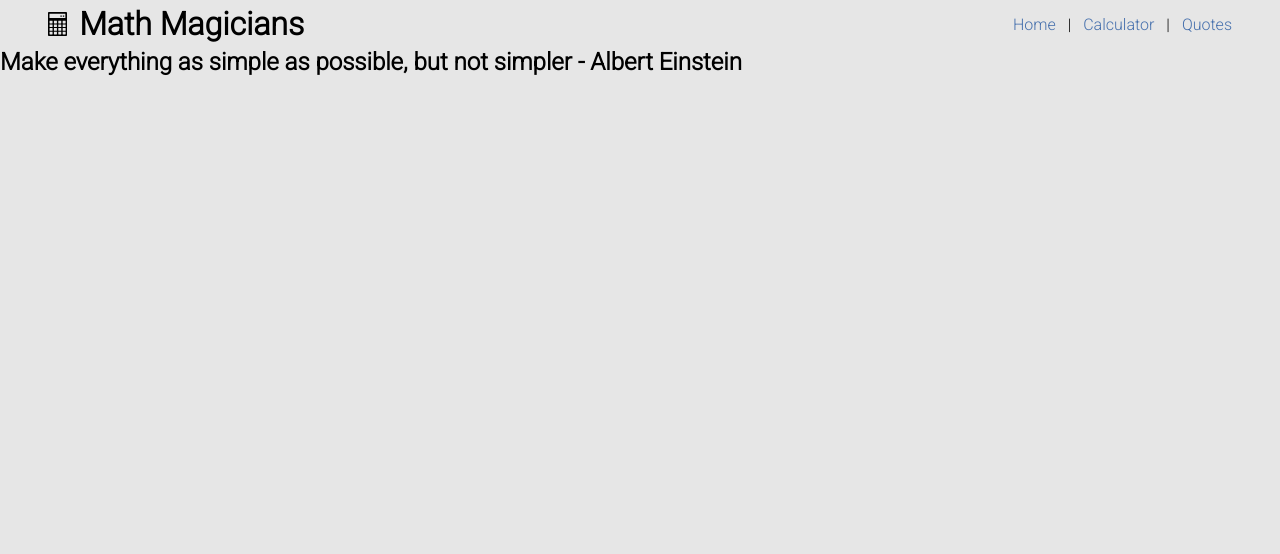
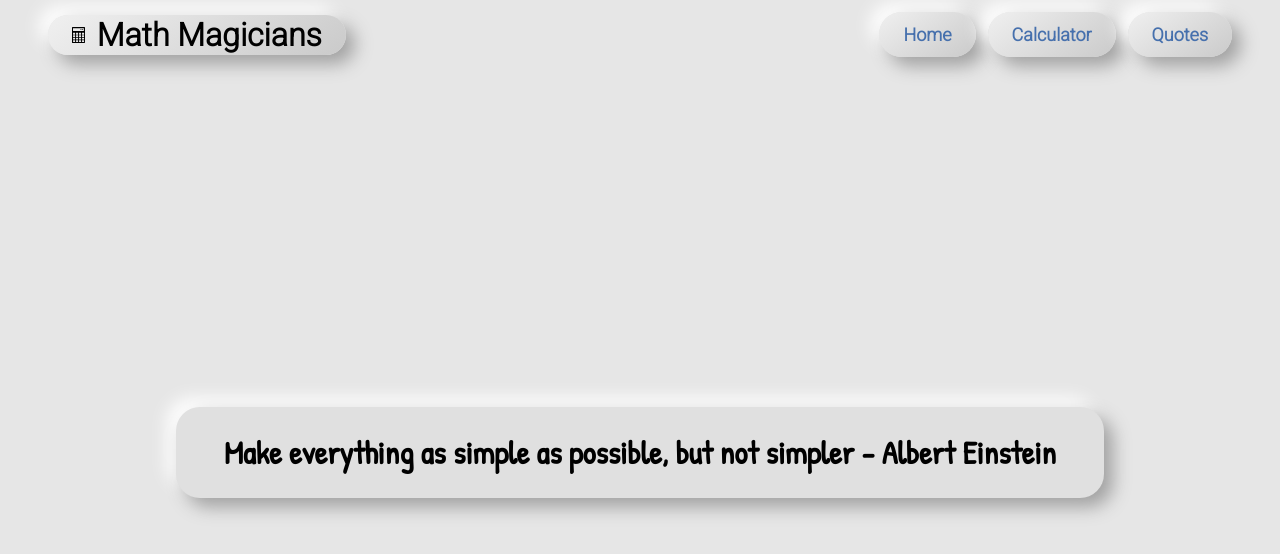
Before and after one commit to Sboursen/math-magicians, a React (Create React App) app: page /quotes in a window 1280 px wide. Shown: the top 554 px of the page. Built offline with nearby package versions, Linux system fonts and the light colour scheme.

Commit message:
Style the Quotes page

```diff
--- a/src/App.js
+++ b/src/App.js
@@ -20,9 +20,7 @@ export default function App() {
         </h1>
         <nav className="App-navigation">
           <Link to="/">Home</Link>
-          |
           <Link to="/calculator">Calculator</Link>
-          |
           <Link to="/quotes">Quotes</Link>
         </nav>
       </header>
--- a/src/App.scss
+++ b/src/App.scss
@@ -49,16 +49,22 @@ a:active {
 
 /* ===== Style resets ===== */
 .App {
-  height: 100vh;
+  min-height: 100vh;
   width: 100%;
+  display: flex;
+  flex-direction: column;
+  justify-content: stretch;
+  gap: 12px;
 }
 
 .App-header {
-  height: 48px;
+  height: 64px;
   width: 100%;
   padding: 12px 48px;
   display: flex;
   flex-direction: row;
+  flex-wrap: wrap;
+  gap: 24px;
   justify-content: space-between;
   align-items: center;
 }
@@ -70,6 +76,10 @@ a:active {
   gap: 12px;
   align-items: center;
   min-width: 271px;
+  padding: 12px 24px;
+  border-radius: 24px;
+  background: linear-gradient(145deg, #f0f0f0, #cacaca);
+  box-shadow: 9px 9px 18px #a1a1a1, -9px -9px 18px #ffffff;
 }
 
 .App-logo-img {
@@ -82,3 +92,12 @@ a:active {
   gap: 12px;
   align-items: center;
 }
+
+.App-navigation > * {
+  font-size: 18px;
+  font-weight: 600;
+  padding: 12px 24px;
+  border-radius: 24px;
+  background: linear-gradient(145deg, #f0f0f0, #cacaca);
+  box-shadow: 9px 9px 18px #a1a1a1, -9px -9px 18px #ffffff;
+}
--- a/src/routes/home.scss
+++ b/src/routes/home.scss
@@ -5,7 +5,7 @@ main {
   justify-content: center;
   align-items: center;
   margin: 48px;
-  min-height: calc(100% - 3 * 48px);
+  min-height: calc(100vh - 3 * 48px);
   width: calc(100% - 2 * 48px);
 }
 
--- a/src/routes/quotes.js
+++ b/src/routes/quotes.js
@@ -3,9 +3,11 @@ import './quotes.scss';
 
 export default function Quotes() {
   return (
-    <h2>
-      Make everything as simple as possible, but not simpler
-      - Albert Einstein
-    </h2>
+    <main>
+      <h2 className="quote">
+        Make everything as simple as possible, but not
+        simpler - Albert Einstein
+      </h2>
+    </main>
   );
 }
--- a/src/routes/quotes.scss
+++ b/src/routes/quotes.scss
@@ -0,0 +1,19 @@
+main {
+  display: flex;
+  flex-direction: column;
+  gap: 24px;
+  justify-content: center;
+  align-items: center;
+  margin: 48px;
+  min-height: calc(100vh - 3 * 48px);
+  width: calc(100% - 2 * 48px);
+}
+
+.quote {
+  font-family: 'Patrick Hand', cursive;
+  font-size: 2rem;
+  padding: 24px 48px;
+  border-radius: 24px;
+  background: #e0e0e0;
+  box-shadow: 9px 9px 18px #a1a1a1, -9px -9px 18px #ffffff;
+}
```
